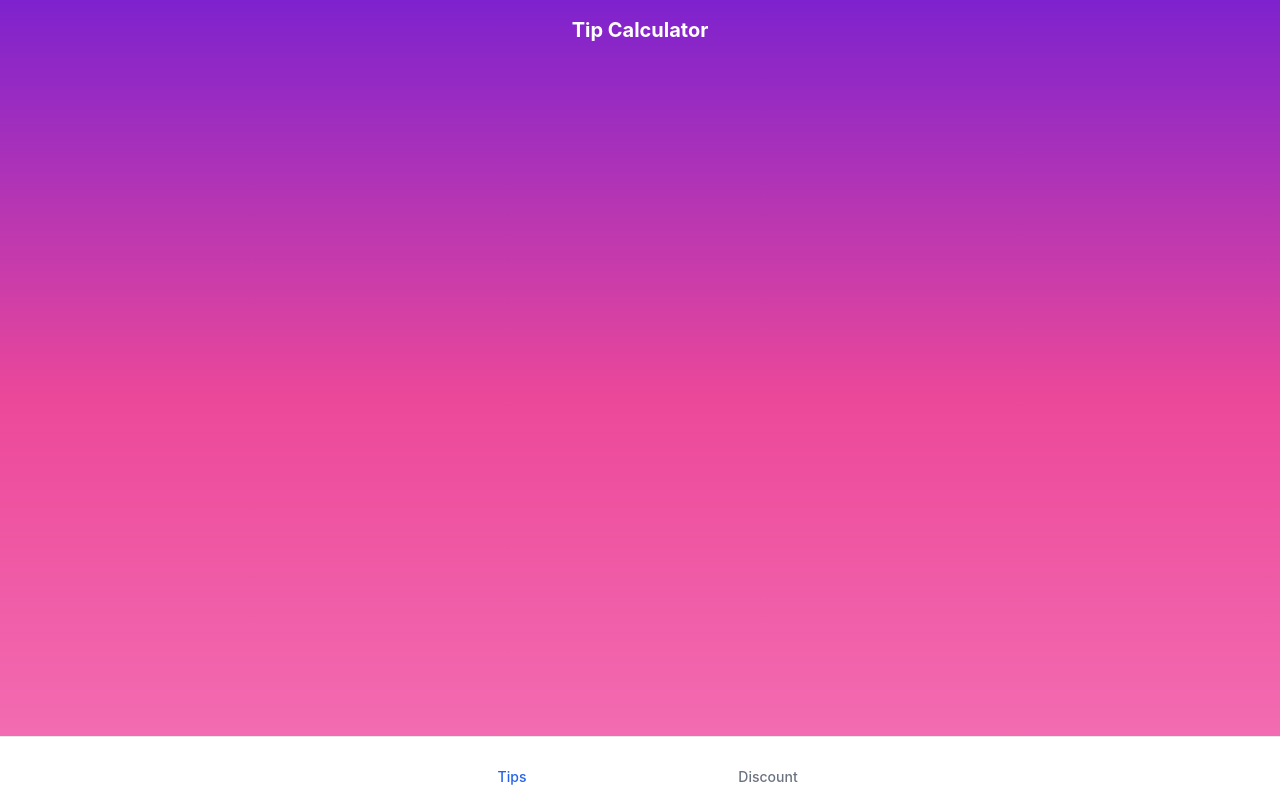
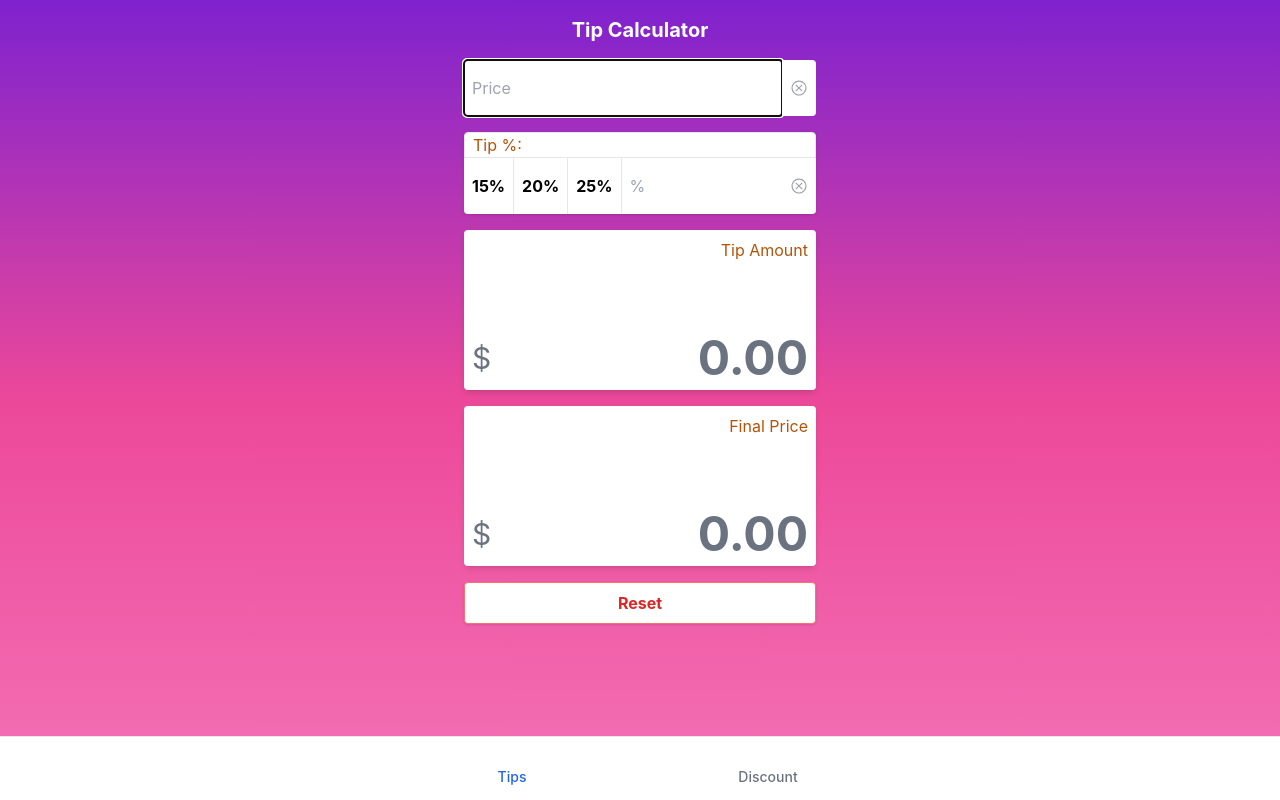
Before and after one commit to binoy14/calculator-utils, a SvelteKit app: page / in a window 1280 px wide. Built offline with nearby package versions, Linux system fonts and the light colour scheme; some icons are missing.

Commit message:
feat: add tip calculator

```diff
--- a/src/components/PriceDisplay.svelte
+++ b/src/components/PriceDisplay.svelte
@@ -1,15 +1,10 @@
 <script lang="ts">
-  import { finalPriceStore } from '../stores/priceStore';
-
-  let finalPrice = 0;
-
-  finalPriceStore.subscribe((val) => {
-    finalPrice = val;
-  });
+  export let finalPrice: number = 0;
+  export let title = 'Final Price';
 </script>
 
 <div class="relative mt-4 grid h-40 min-h-[10rem] w-full overflow-hidden rounded bg-white p-2 shadow-md">
-  <span class="absolute right-2 top-2 text-amber-700">Final Price</span>
+  <span class="absolute right-2 top-2 text-amber-700">{title}</span>
   <span
     class="flex w-full items-center gap-2 self-end justify-self-end overflow-x-auto overflow-y-hidden text-right text-5xl font-bold text-gray-500"
   >
--- a/src/routes/+page.svelte
+++ b/src/routes/+page.svelte
@@ -1,3 +1,90 @@
+<script lang="ts">
+  import { onMount } from 'svelte';
+  import ButtonInput from '../components/ButtonInput.svelte';
+  import CloseIcon from '../components/CloseIcon.svelte';
+  import PriceDisplay from '../components/PriceDisplay.svelte';
+
+  let priceInput: HTMLInputElement;
+
+  let price: number | undefined = undefined;
+  let tip: number | undefined = undefined;
+  let tipAmount: number | undefined = 0;
+  let finalPrice: number | undefined = 0;
+
+  let allowedTips = [15, 20, 25];
+
+  function handleClear() {
+    price = undefined;
+    finalPrice = 0;
+  }
+
+  function calculateTip() {
+    let totalPrice = price;
+
+    if (typeof totalPrice !== 'number') {
+      finalPrice = 0;
+      return;
+    }
+
+    if (tip !== undefined) {
+      tipAmount = (totalPrice * tip) / 100;
+      totalPrice = totalPrice + tipAmount;
+    }
+
+    finalPrice = totalPrice ?? 0;
+  }
+
+  function handleReset() {
+    price = undefined;
+    tip = undefined;
+    tipAmount = 0;
+    finalPrice = 0;
+
+    priceInput.focus();
+  }
+
+  onMount(() => {
+    priceInput.focus();
+  });
+</script>
+
 <div class="container m-auto flex h-screen flex-col items-center p-4 md:w-96">
   <h1 class="mb-4 text-xl font-bold text-white">Tip Calculator</h1>
+
+  <div class="inline-flex w-full">
+    <label for="price" class="sr-only">Price:</label>
+    <input
+      placeholder="Price"
+      type="number"
+      id="price"
+      bind:this={priceInput}
+      bind:value={price}
+      on:input={calculateTip}
+      class="w-full appearance-none rounded-l px-2 py-4 shadow"
+      min="0"
+    />
+    <button class="rounded-r bg-white px-2" on:click={handleClear}>
+      <CloseIcon />
+    </button>
+  </div>
+
+  <ButtonInput
+    items={allowedTips}
+    label="tip"
+    title="Tip %"
+    bind:value={tip}
+    on:inputChange={(e) => {
+      tip = e.detail;
+      calculateTip();
+    }}
+  />
+
+  <PriceDisplay finalPrice={tipAmount} title="Tip Amount" />
+
+  <PriceDisplay {finalPrice} />
+
+  <button
+    on:click={handleReset}
+    class="mt-4 w-full rounded border border-red-400 bg-white px-4 py-2 font-bold text-red-600 shadow">Reset</button
+  >
 </div>
--- a/src/routes/discount/+page.svelte
+++ b/src/routes/discount/+page.svelte
@@ -1,13 +1,14 @@
 <script lang="ts">
   import { onMount } from 'svelte';
   import ButtonInput from '../../components/ButtonInput.svelte';
-  import { discountStore, finalPriceStore, taxStore } from '../../stores/priceStore';
+  import { discountStore, taxStore } from '../../stores/discountStore';
   import CloseIcon from '../../components/CloseIcon.svelte';
   import PriceDisplay from '../../components/PriceDisplay.svelte';
 
   let price: number | undefined = undefined;
   let discount: number | undefined = undefined;
   let tax: number | undefined = undefined;
+  let finalPrice: number | undefined = undefined;
 
   let priceInput: HTMLInputElement;
 
@@ -28,7 +29,7 @@
     let totalPrice = price;
 
     if (typeof totalPrice !== 'number') {
-      return finalPriceStore.set(0);
+      return (finalPrice = 0);
     }
 
     if (discount !== undefined) {
@@ -39,21 +40,21 @@
       totalPrice = totalPrice + (totalPrice * tax) / 100;
     }
 
-    finalPriceStore.set(totalPrice ?? 0);
+    finalPrice = totalPrice ?? 0;
   }
 
   function handleReset() {
     price = undefined;
     discount = undefined;
     tax = undefined;
-    finalPriceStore.set(0);
+    finalPrice = 0;
 
     priceInput.focus();
   }
 
   function handleClear() {
     price = undefined;
-    finalPriceStore.set(0);
+    finalPrice = 0;
   }
 
   onMount(() => {
@@ -97,7 +98,7 @@
     on:inputChange={(e) => taxStore.set(e.detail)}
   />
 
-  <PriceDisplay />
+  <PriceDisplay {finalPrice} />
 
   <button
     on:click={handleReset}
--- a/src/stores/priceStore.ts
+++ b/src/stores/discountStore.ts
@@ -1,5 +1,4 @@
 import { writable } from 'svelte/store';
 
-export const finalPriceStore = writable(0);
 export const taxStore = writable<number | undefined>();
 export const discountStore = writable<number | undefined>();
```
